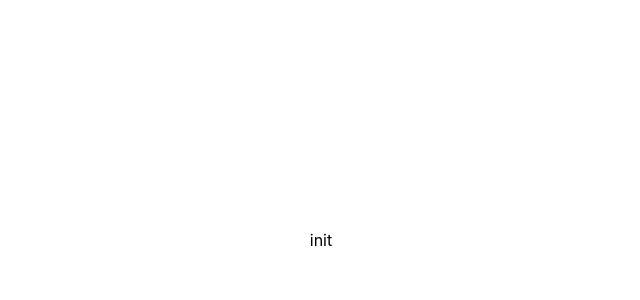
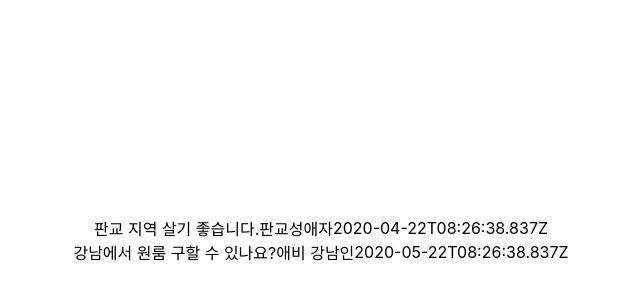
Before and after one commit to bugtype/frontend-find-my-best-home, a React app: page / in a window 1280 px wide. Shown: the part 160-460 px from the top of the page, without its empty margins (319-959 px from the left). Built offline with nearby package versions, Linux system fonts and the light colour scheme.

Commit message:
보일러플레이트 셋팅

```diff
--- a/src/App.tsx
+++ b/src/App.tsx
@@ -1,8 +1,12 @@
 import React from 'react';
 import './App.css';
 import { Grid } from '@material-ui/core';
+import { useBoardData } from 'hooks';
+import { BoardRow } from './components/BoardRow/index';
 
 function App() {
+  const { data, loading } = useBoardData();
+
   return (
     <>
       <Grid
@@ -12,7 +16,10 @@ function App() {
         justify="center"
         alignItems="center"
       >
-        init
+        {loading && 'loading...'}
+        {data.map((board) => (
+          <BoardRow item={board} />
+        ))}
       </Grid>
     </>
   );
--- /dev/null
+++ b/src/components/BoardRow/index.tsx
@@ -0,0 +1,14 @@
+import React from 'react';
+import { Board } from 'models';
+import { Grid } from '@material-ui/core';
+
+export const BoardRow = ({ item }: { item: Board }) => {
+  const { subject, date, userName } = item;
+  return (
+    <Grid container justify="center" alignItems="center">
+      <Grid item>{subject}</Grid>
+      <Grid item>{userName}</Grid>
+      <Grid item>{date}</Grid>
+    </Grid>
+  );
+};
--- /dev/null
+++ b/src/components/index.ts
@@ -0,0 +1,5 @@
+// FIXME: https://github.com/typescript-eslint/typescript-eslint/issues/1746 해결 안되는중
+
+// export { BoardRow } from './BoardRow';
+
+export * from './BoardRow';
--- /dev/null
+++ b/src/hooks/index.ts
@@ -0,0 +1,30 @@
+import { useState, useEffect } from 'react';
+import { QueryHooks } from './types';
+import { Board } from 'models';
+import { boardListService } from 'services';
+/**
+ * TODO: 추후 바꿔야함. Apollo로 변경해야함.
+ * https://www.apollographql.com/docs/react/ 아폴로를 모티브로 해서 작성
+ */
+
+export const useBoardData: () => QueryHooks<Board[]> = () => {
+  const [state, setState] = useState({
+    loading: true,
+    error: null,
+    data: [] as Board[],
+  });
+
+  useEffect(() => {
+    // TODO: page 작업해야함.
+
+    boardListService.paginate({ page: 1 }).subscribe((data) => {
+      setState((prevState) => ({
+        ...prevState,
+        loading: false,
+        data,
+      }));
+    });
+  }, [setState]);
+
+  return state;
+};
--- /dev/null
+++ b/src/hooks/types.ts
@@ -0,0 +1,5 @@
+export type QueryHooks<T> = {
+  loading: boolean;
+  error: Error | null;
+  data: T;
+};
--- /dev/null
+++ b/src/models/index.ts
@@ -0,0 +1,14 @@
+/**
+ * POJO 로 구현한다.
+ * 비즈니스 로직은 서버에만 있도록 한다.
+ */
+
+export class Board {
+  subject!: string;
+
+  userName!: string;
+
+  date!: string;
+
+  city!: string;
+}
--- /dev/null
+++ b/src/services/index.ts
@@ -0,0 +1,28 @@
+import 'rxjs';
+import { from, Observable, of } from 'rxjs';
+import { delay } from 'rxjs/operators';
+import { Board } from 'models';
+
+type PaginatePayload = {
+  page: number;
+  // TODO: filter: string;
+  // TODO:  filterType: string;
+};
+export const boardListService = {
+  paginate(params: PaginatePayload): Observable<Board[]> {
+    return of([
+      {
+        city: '판교',
+        subject: '판교 지역 살기 좋습니다.',
+        userName: '판교성애자',
+        date: '2020-04-22T08:26:38.837Z',
+      },
+      {
+        city: '강남',
+        subject: '강남에서 원룸 구할 수 있나요?',
+        userName: '애비 강남인',
+        date: '2020-05-22T08:26:38.837Z',
+      },
+    ]).pipe(delay(1000));
+  },
+};
--- a/tsconfig.json
+++ b/tsconfig.json
@@ -14,7 +14,9 @@
     "isolatedModules": true,
     "noEmit": true,
     "jsx": "react",
-    "noImplicitAny": false
+    "noImplicitAny": false,
+    "baseUrl": "./src"
   },
-  "include": ["src"]
+  "include": ["src"],
+  "exclude": ["node_modules", "**/node_modules/*"]
 }
```
Also changed, not shown: package.json (+4 -3 lines), 2 other files (tests, documents, lock files or other folders).
